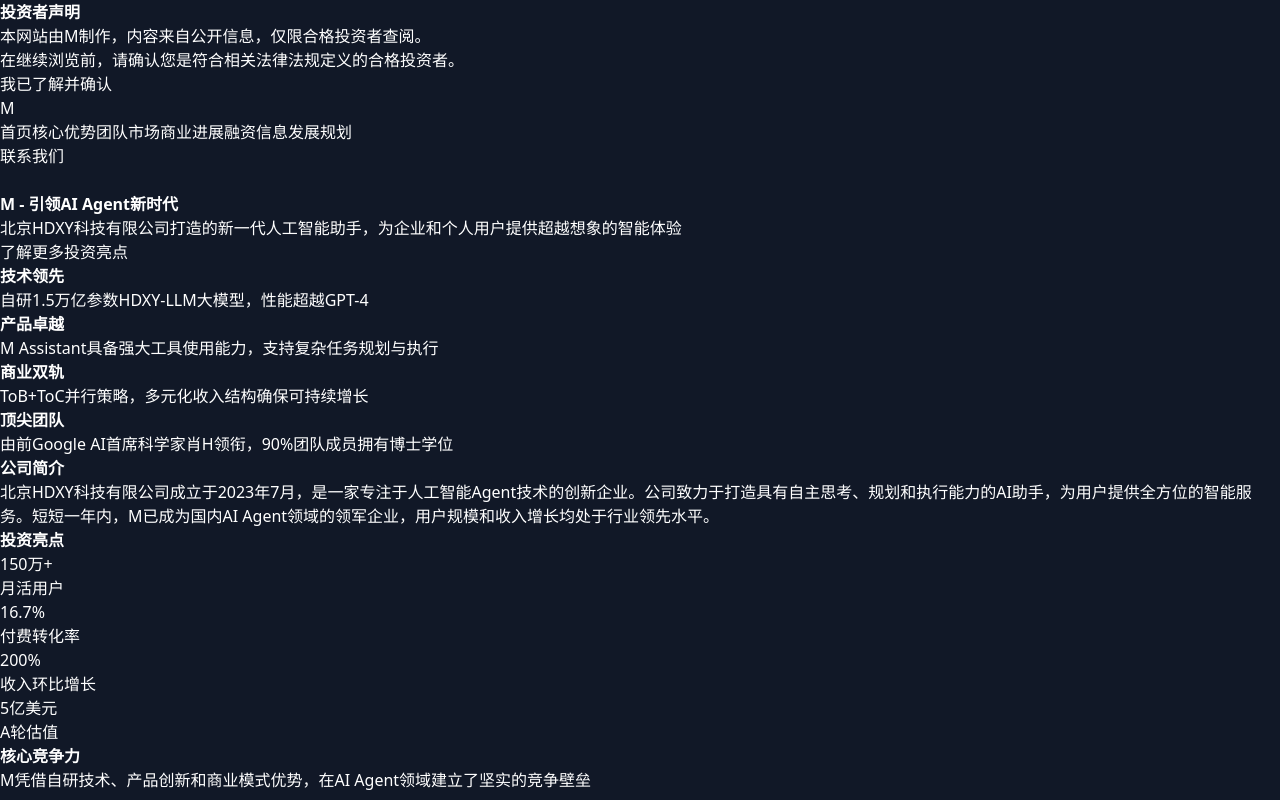
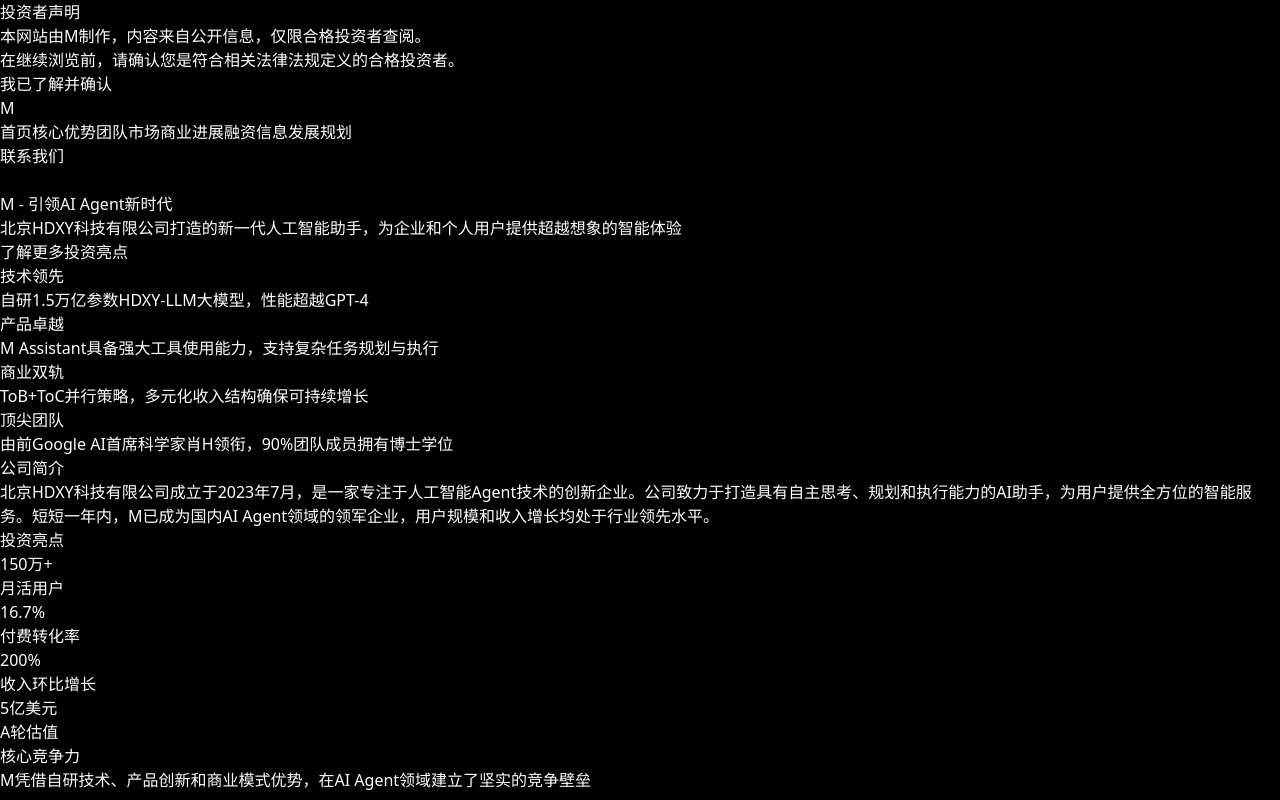
Before and after one commit to FBiuldung/m-investment-site, a Next.js app: page / in a window 1280 px wide. Shown: the top 800 px of the page. Built offline with nearby package versions, Linux system fonts and the light colour scheme.

Commit message:
Update globals.css

```diff
--- a/app/globals.css
+++ b/app/globals.css
@@ -4,60 +4,16 @@
 
 :root {
   --foreground-rgb: 255, 255, 255;
-  --background-start-rgb: 17, 24, 39;
-  --background-end-rgb: 17, 24, 39;
+  --background-start-rgb: 0, 0, 0;
+  --background-end-rgb: 0, 0, 0;
 }
 
 body {
   color: rgb(var(--foreground-rgb));
   background: linear-gradient(
-      to bottom,
-      transparent,
-      rgb(var(--background-end-rgb))
-    )
-    rgb(var(--background-start-rgb));
+    to bottom,
+    transparent,
+    rgb(var(--background-end-rgb))
+  )
+  rgb(var(--background-start-rgb));
 }
-
-@layer base {
-  h1, h2, h3, h4, h5, h6 {
-    @apply font-bold;
-  }
-
-  .section-title {
-    @apply text-3xl md:text-4xl font-bold mb-6 bg-clip-text text-transparent bg-gradient-to-r from-blue-500 to-purple-500;
-  }
-
-  .card {
-    @apply bg-gray-800 rounded-lg p-6 shadow-lg;
-  }
-
-  .btn-primary {
-    @apply px-6 py-2 bg-blue-500 text-white font-medium rounded-md hover:bg-blue-600 transition-colors;
-  }
-
-  .btn-secondary {
-    @apply px-6 py-2 border border-blue-500 text-blue-500 font-medium rounded-md hover:bg-blue-500/10 transition-colors;
-  }
-}
-
-/* 添加一些动画效果 */
-.animate-gradient-x {
-  background-size: 200% 200%;
-  animation: gradient-x 15s ease infinite;
-}
-
-@keyframes gradient-x {
-  0%, 100% {
-    background-position: 0% 50%;
-  }
-  50% {
-    background-position: 100% 50%;
-  }
-}
-
-/* 响应式调整 */
-@media (max-width: 768px) {
-  .section-title {
-    @apply text-2xl;
-  }
-}
```
